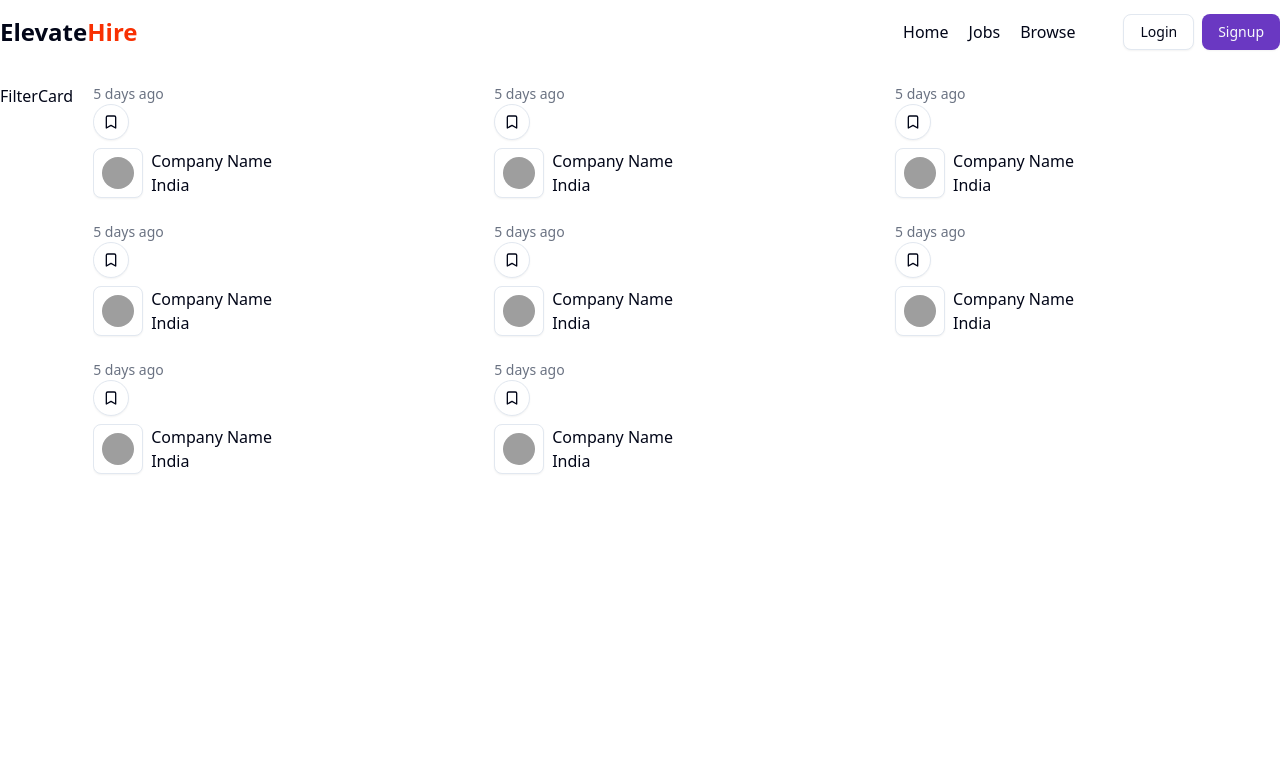
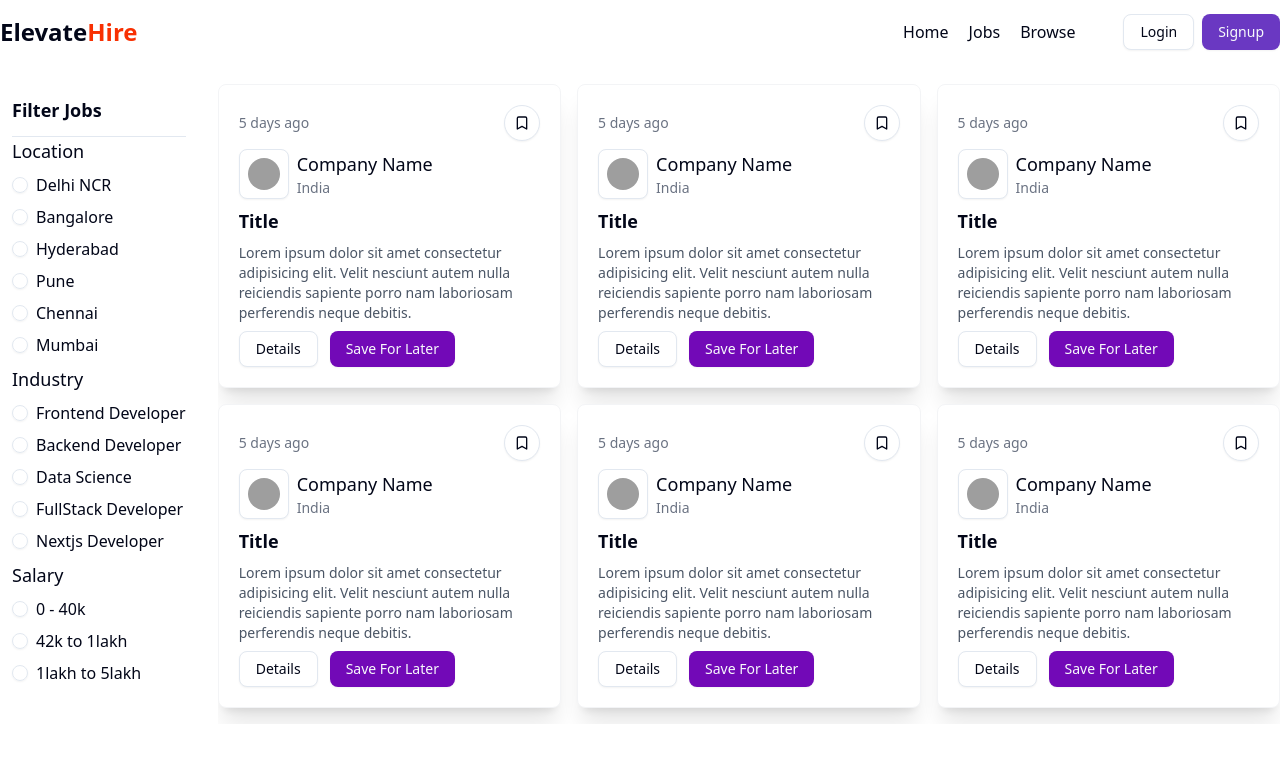
Before and after one commit to AnanyaRaj14/Job_Portal, a React (Vite) app in the folder frontend/: page /jobs in a window 1280 px wide. Shown: the top 762 px of the page. Built offline with nearby package versions, Linux system fonts and the light colour scheme; grey boxes are pictures that could not be loaded.

Commit message:
filterCard

```diff
--- a/frontend/src/components/FilterCard.jsx
+++ b/frontend/src/components/FilterCard.jsx
@@ -1,9 +1,49 @@
 import React from 'react'
+import { RadioGroup } from '@radix-ui/react-radio-group';
+import { RadioGroupItem } from './ui/radio-group';
+
+
+const filterData = [
+    {
+        filterType: "Location",
+        array: ["Delhi NCR", "Bangalore", "Hyderabad", "Pune", "Chennai", "Mumbai"]
+    },
+    {
+        filterType: "Industry",
+        array: ["Frontend Developer", "Backend Developer", "Data Science", "FullStack Developer", "Nextjs Developer"]
+    },
+    {
+        filterType: "Salary",
+        array: ["0 - 40k", "42k to 1lakh", "1lakh to 5lakh"]
+    },
+];
 
 const FilterCard = () => {
-  return (
-    <div>FilterCard</div>
-  )
+    return (
+        <div className='w-full bg-white p-3 rounded-md'>
+            <h1 className='font-bold text-lg'>Filter Jobs</h1>
+            <hr className='mt-3' />
+            <RadioGroup>
+                {
+                    filterData.map((data, index) => (
+                        <div>
+                            <h1 className='font-medium text-lg'>{data.filterType}</h1>
+                            {
+                                data.array.map((item, index) => {
+                                    return (
+                                        <div className="flex items-center space-x-2 my-2">
+                                            <RadioGroupItem value={item} />
+                                            <label>{item}</label>
+                                        </div>
+                                    )
+                                })
+                            }
+                        </div>
+                    ))
+                }
+            </RadioGroup>
+        </div>
+    )
 }
 
 export default FilterCard
--- a/frontend/src/components/Job.jsx
+++ b/frontend/src/components/Job.jsx
@@ -1,11 +1,11 @@
 import React from 'react'
 import { Button } from './ui/button'
-import { Bookmark } from 'lucide-react'
+import { Badge, Bookmark } from 'lucide-react'
 import { Avatar, AvatarImage } from './ui/avatar'
 const Job = () => {
     return (
-        <div>
-            <div>
+        <div className='p-5 rounded-md shadow-xl bg-white border border-gray-100'>
+            <div className='flex items-center justify-between'>
                 <p className='text-sm text-gray-500'>5 days ago</p>
                 <Button variant="outline" className="rounded-full" size="icon"><Bookmark /></Button>
             </div>
@@ -19,18 +19,19 @@ const Job = () => {
                 </Button>
 
                 <div>
-                    <h1>Company Name</h1>
-                    <p>India</p>
+                    <h1 className='font-medium text-lg'>Company Name</h1>
+                    <p className='text-sm text-gray-500'>India</p>
                 </div>
-
+            </div>
+            <div>
+                <h1 className='font-bold text-lg my-2'>Title</h1>
+                <p className='text-sm text-gray-600'>Lorem ipsum dolor sit amet consectetur adipisicing elit. Velit nesciunt autem nulla reiciendis sapiente porro nam laboriosam perferendis neque debitis.</p>
             </div>
 
-
-
-            {/* <div>
-                    <h1 className='font-medium text-lg'>{job?.company?.name}</h1>
-                    <p className='text-sm text-gray-500'>India</p>
-                </div> */}
+            <div className='mt-2'>
+                <Button  variant="outline">Details</Button>
+                <Button className="bg-[#7209b7] mx-3">Save For Later</Button>
+            </div>
         </div>
 
     )
```
